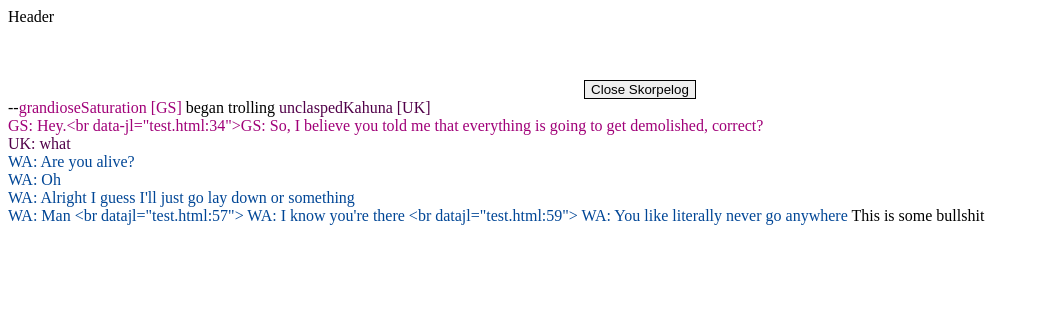
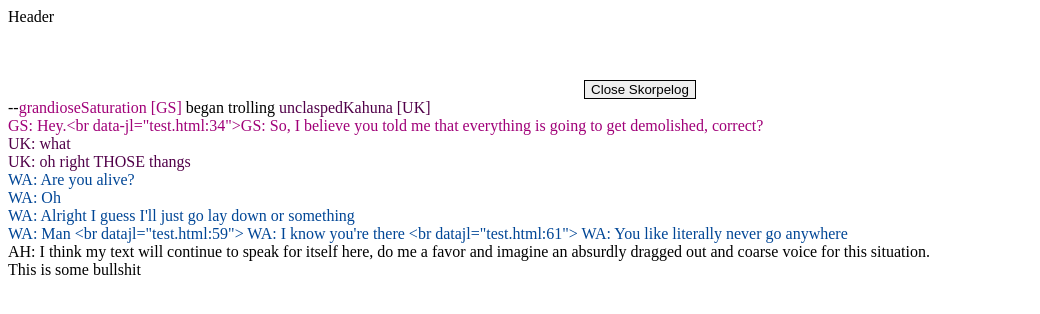
Before and after one commit to kmtenhouse/homeunstuck, a browser extension: page test.html in a window 1280 px wide. Both pictures are taken after a click on the button "Close Skorpelog". Shown: the whole page, without its empty margins (0-1040 px from the left). Drawn offline with Linux system fonts and the light colour scheme.

Commit message:
Adding a mutation listener for opening the spoiler box

```diff
--- a/content.js
+++ b/content.js
@@ -1,15 +1,57 @@
 //MAIN SCRIPT
-        setTimeout(function () {
+//Attach an event listener to the Skorpe Log button
+console.log("Extension loaded!");
+
+/* setTimeout(function () {
     const chatlog = document.getElementById('content');
     console.log("Firing quirk fix");
     recurseContent(chatlog);
-        }, 5000);
+}, 1000); */
 
+//MUTATION LISTENER
+var observer = new MutationObserver(mutationCallback);
+
+var observerOptions = {
+    childList: false,
+    attributes: true,
+    subtree: false //Omit or set to false to observe only changes to the parent node.
+  }
+
+let spoilerDiv;
+
+var spoilerDivCollection = document.getElementsByClassName('spoiler');
+for(div of spoilerDivCollection) {
+    if(div.classList.contains('spoiler') && div.nodeName === 'DIV') {
+        console.log("Div found");
+        spoilerDiv = div;
+        observer.observe(spoilerDiv, observerOptions);
+    }
+}
+
+//BUTTON CLICK
+var button = document.getElementsByTagName('input')[0];
+
+button.addEventListener('click', function() {
+    if(this.classList.contains('closed')) {
+        console.log("Opening");
+        this.classList.remove('closed');
+        this.classList.add('open');
+        spoilerDiv.classList.remove('closed');
+        spoilerDiv.classList.add('open');
+    }
+    else {
+        console.log("Closing");
+        this.classList.remove('open');
+        this.classList.add('closed');
+        spoilerDiv.classList.remove('open');
+        spoilerDiv.classList.add('closed');
+    }
+});
 
 //DOM TRAVERSAL
 function recurseContent(element) {
-            //BASE CASE ONE: a simple span tag
-            if (element.nodeName === 'SPAN' && element.children.length === 0) { //span with no children - easy to check!
+    //BASE CASE ONE: a simple span tag with no children
+    if (element.nodeName === 'SPAN' && element.children.length === 0) {
         fixQuirk(element);
         return;
     }
@@ -64,25 +106,6 @@
     return true;
 }
 
-        //MUTATION CALLBACKS
-        function mutationCallback(mutationList, observer) {
-            //we only want to bother replacing the text if the chatlog is being opened
-            //we also only want to do this once
-            var completedSubstitution = false;
-            mutationList.forEach((mutation) => {
-                if (mutation.type === 'attributes' && mutation.attributeName === 'class' && !completedSubstitution) {
-                    mutation.target.classList.forEach(function (value, index) {
-                        console.log(mutation);
-                        if (value === "open" && !completedSubstitution) {
-                            //CODE GOES HERE
-                            observer.disconnect(); //after we've substituted once, kill the observer
-                            completedSubstitution = true;
-                        }
-                    });
-                }
-            });
-        }
-
 //DETERMINE AND FIX QUIRK
 //EXPECTS a source node (SPAN with no children)
 function fixQuirk(span) {
@@ -95,12 +118,15 @@
         case "WA:":
             fixLaivan(span);
             break;
+        case "AH:":
+            fixArcjec(span);
+            break;
         default:
             break;
     }
 }
 
-        //FIXES FOR QUIRKS
+//TEXT REPLACEMENT
 //takes in a basic span and a string of text that should be added to it
 function replaceSpanText(span, newText) {
     let newTextNode = document.createTextNode(newText);
--- /dev/null
+++ b/mutation.js
@@ -0,0 +1,19 @@
+//MUTATION CALLBACKS
+function mutationCallback(mutationList, observer) {
+    //we only want to bother replacing the text if the chatlog is being opened
+    //we also only want to do this once
+    var completedSubstitution = false;
+    mutationList.forEach((mutation) => {
+        if (mutation.type === 'attributes' && mutation.attributeName === 'class' && !completedSubstitution) {
+            mutation.target.classList.forEach(function (value, index) {
+                if (value === "open" && !completedSubstitution) {
+                    const chatlog = document.getElementById('content');
+                    console.log("Firing quirk fix");
+                    recurseContent(chatlog);
+                    observer.disconnect(); //after we've substituted once, kill the observer
+                    completedSubstitution = true;
+                }
+            });
+        }
+    });
+}
--- a/test.html
+++ b/test.html
@@ -22,7 +22,7 @@
                         <br>
                         <div class="spoiler closed" id="spoilerHolder">
                             <div style="text-align: center;" id="buttonHolder">
-                                <input type="button" id="myButton" value="Close Skorpelog"
+                                <input class="closed" type="button" id="myButton" value="Close Skorpelog"
                                     style="padding: 1px 6px; border: 1px solid black;">
                                 <!-- <button class="changeOpen">This is a button</button> -->
                             </div>
@@ -35,6 +35,8 @@
                                         everything is going to get demolished, correct?</span>
                                     <br>
                                     <span style="color: #510049;">UK: >([w#at]</span>
+                                    <br>
+                                    <span style="color: #510049;">UK: >([o# rig#t T#OSE t#angs]</span>
                                     <br>
                                     <!--                                     <span style="color: #510049;">
                                         UK: >([omfg you wise ass minilungs]
@@ -59,6 +61,9 @@
                                         <br>
                                         WA: You like literally never go anywhere-
                                     </span>
+                                    <br>
+                                    <span>AH: XDXD I think my text will continue to speak for itself here, do me a favor and imagine an absurdly dragged out and coarse voice for this situation. XDXD</span>
+                                    <br>
                                     <span>This is some bullshit</span>
                                 </div>
                             </div>
@@ -70,118 +75,9 @@
     </div>
 
     <script src="jquery.js"></script>
+    <script src="mutation.js"></script>
     <script src="vastError.js"></script>
-    <script>
-        //MAIN SCRIPT
-        setTimeout(function () {
-            const chatlog = document.getElementById('content');
-            recurseContent(chatlog);
-        }, 2000);
-
-
-        //DOM TRAVERSAL
-        function recurseContent(element) {
-            //BASE CASE ONE: a simple span tag
-            if (element.nodeName === 'SPAN' && element.children.length === 0) { //span with no children - easy to check!
-                fixQuirk(element);
-                return;
-            }
-
-            //BASE CASE TWO: an element that's not a span but still has no children
-            if (!element.hasChildNodes()) {
-                return;
-            }
-
-            //otherwise, traverse the children
-            const numChildren = element.children.length;
-
-            for (let i = 0; i < numChildren; i++) {
-                let currentNode = element.children[i];
-                //check for the one irritating case where a single span has a chunk of br tags
-                //because people don't know how to act
-                if (isMultiLinePesterLog(currentNode)) {
-                    const splitUpLines = currentNode.innerHTML.split("<br>").map(str => str = str.trim());
-                    //clear the current content
-                    currentNode.innerHTML = '';
-                    splitUpLines.forEach((line, index) => {
-                        let newSpan = document.createElement('span');
-                        newSpan.textContent = line;
-                        fixQuirk(newSpan);
-                        currentNode.appendChild(newSpan);
-                        //append a break tag (so long as we're not on the last element)
-                        if (index !== splitUpLines.length - 1) {
-                            currentNode.appendChild(document.createElement('br'));
-                        }
-                    });
-                }
-                else {
-                    //otherwise, just keep on recursin'
-                    recurseContent(element.children[i]);
-                }
-            }
-        }
-
-        //returns TRUE if this particular node is a type of pesterlog span which contains multiple lines of text separated with br
-        //returns FALSE if there are deeper levels than just text & br
-        function isMultiLinePesterLog(node) {
-            if (node.nodeName !== 'SPAN' || node.children.length === 0) {
-                return false;
-            }
-
-            let numChildren = node.children.length;
-            for (let i = 0; i < numChildren; i++) {
-                if (node.children[i].nodeName !== 'BR') {
-                    return false;
-                }
-            }
-            return true;
-        }
-
-        //MUTATION CALLBACKS
-        function mutationCallback(mutationList, observer) {
-            //we only want to bother replacing the text if the chatlog is being opened
-            //we also only want to do this once
-            var completedSubstitution = false;
-            mutationList.forEach((mutation) => {
-                if (mutation.type === 'attributes' && mutation.attributeName === 'class' && !completedSubstitution) {
-                    mutation.target.classList.forEach(function (value, index) {
-                        console.log(mutation);
-                        if (value === "open" && !completedSubstitution) {
-                            //CODE GOES HERE
-                            observer.disconnect(); //after we've substituted once, kill the observer
-                            completedSubstitution = true;
-                        }
-                    });
-                }
-            });
-        }
-
-        //DETERMINE AND FIX QUIRK
-        //EXPECTS a source node (SPAN with no children)
-        function fixQuirk(span) {
-            const spanText = span.textContent.trim();
-            let pesterLogID = spanText.slice(0, 3);
-            switch (pesterLogID) {
-                case "UK:":
-                    fixMurrit(span);
-                    break;
-                case "WA:":
-                    fixLaivan(span);
-                    break;
-                default:
-                    break;
-            }
-        }
-
-        //FIXES FOR QUIRKS
-        //takes in a basic span and a string of text that should be added to it
-        function replaceSpanText(span, newText) {
-            let newTextNode = document.createTextNode(newText);
-            span.innerHTML = '';
-            span.appendChild(newTextNode);
-        }
-
-    </script>
+    <script src="content.js"></script>
 
 </body>
 
--- a/vastError.js
+++ b/vastError.js
@@ -1,14 +1,27 @@
 
 function fixMurrit(span) {
+    console.log(span.innerText);
     let newText = span.innerText
+        .replace(/(\#(?=[A-Z]))/g, 'H')
         .replace(/#/g, 'h')
-        .replace(/UK: \>\(\[/, 'UK: ')
+        .replace(/\>\(\[/, ' ')
+        .replace(/\&gt;\(\[/, ' ')
         .replace(/\]$/, '');
+
     replaceSpanText(span, newText);
 }
 
 function fixLaivan(span) {
     let newText = span.innerText
         .replace(/\-/g, '');
+
     replaceSpanText(span, newText);
 }
+
+function fixArcjec(span) {
+    let newText = span.innerText
+        .replace(/(XDXD?\s)/, '')
+        .replace(/\s(XDXD)$/, '');
+
+    replaceSpanText(span, newText);
+}
```
Also changed, not shown: manifest.json. Lines whose indentation alone changed are shown as unchanged.
